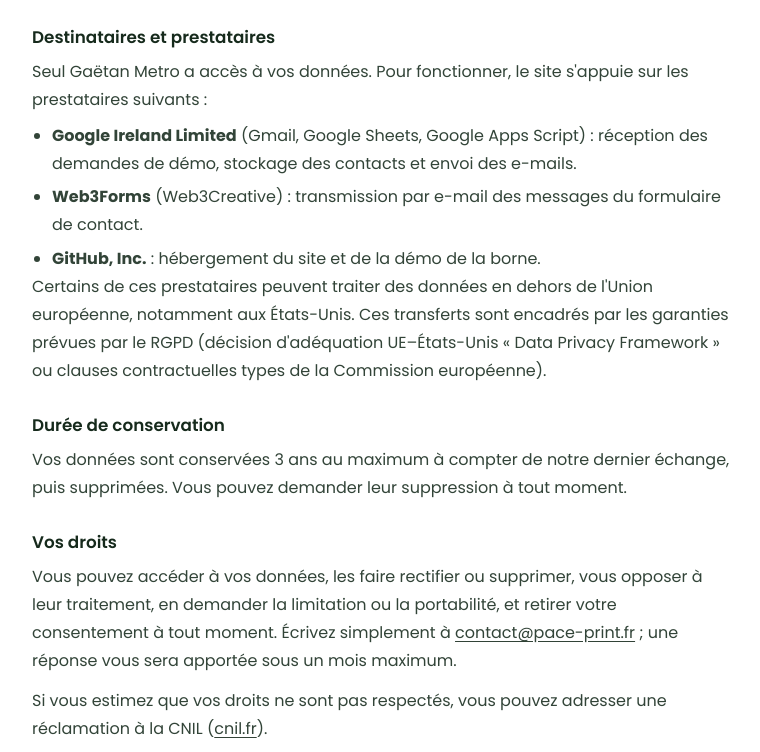
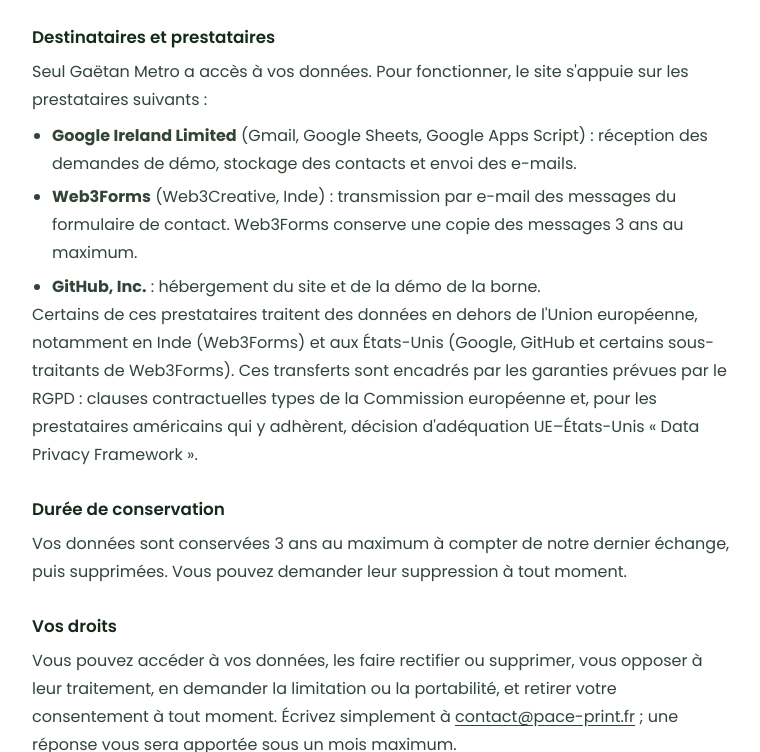
Before and after one commit to gaetanmetro-art/site-vitrine, a plain HTML site: page mentions-legales.html in a window 1280 px wide. Shown: the part 1532-2284 px from the top of the page, without its empty margins (256-1016 px from the left). Drawn offline with nearby package versions, Linux system fonts and the light colour scheme.

Commit message:
Add files via upload
v1.1.1	Correction		À mettre en ligne	Mentions légales : Web3Forms situé en Inde, conservation 3 ans chez Web3Forms, précision du cadre des transferts hors UE (clauses contractuelles types, Data Privacy Framework).	mentions-legales.html	v1.1.1 – Mentions légales : précisions Web3Forms et transferts hors UE

```diff
--- a/mentions-legales.html
+++ b/mentions-legales.html
@@ -36,7 +36,7 @@
 
     <main class="legal max-w-3xl mx-auto px-4 sm:px-6 lg:px-8 py-16 md:py-20">
         <h1 class="text-3xl sm:text-4xl font-bold leading-tight mb-4">Mentions légales et confidentialité</h1>
-        <p class="text-sm">Dernière mise à jour : 22 novembre 2026</p>
+        <p class="text-sm">Dernière mise à jour : 22 novembre 2026 (v1.1.1)</p>
 
         <!-- 1. ÉDITEUR -->
         <h2 id="editeur">1. Éditeur du site</h2>
@@ -97,13 +97,14 @@
         <p>Seul Gaëtan Metro a accès à vos données. Pour fonctionner, le site s'appuie sur les prestataires suivants :</p>
         <ul>
             <li><strong>Google Ireland Limited</strong> (Gmail, Google Sheets, Google Apps Script) : réception des demandes de démo, stockage des contacts et envoi des e-mails.</li>
-            <li><strong>Web3Forms</strong> (Web3Creative) : transmission par e-mail des messages du formulaire de contact.</li>
+            <li><strong>Web3Forms</strong> (Web3Creative, Inde) : transmission par e-mail des messages du formulaire de contact. Web3Forms conserve une copie des messages 3 ans au maximum.</li>
             <li><strong>GitHub, Inc.</strong> : hébergement du site et de la démo de la borne.</li>
         </ul>
         <p>
-            Certains de ces prestataires peuvent traiter des données en dehors de l'Union européenne, notamment aux États-Unis.
-            Ces transferts sont encadrés par les garanties prévues par le RGPD (décision d'adéquation UE–États-Unis
-            « Data Privacy Framework » ou clauses contractuelles types de la Commission européenne).
+            Certains de ces prestataires traitent des données en dehors de l'Union européenne, notamment en Inde (Web3Forms)
+            et aux États-Unis (Google, GitHub et certains sous-traitants de Web3Forms). Ces transferts sont encadrés par les
+            garanties prévues par le RGPD : clauses contractuelles types de la Commission européenne et, pour les prestataires
+            américains qui y adhèrent, décision d'adéquation UE–États-Unis « Data Privacy Framework ».
         </p>
 
         <h3>Durée de conservation</h3>
```
